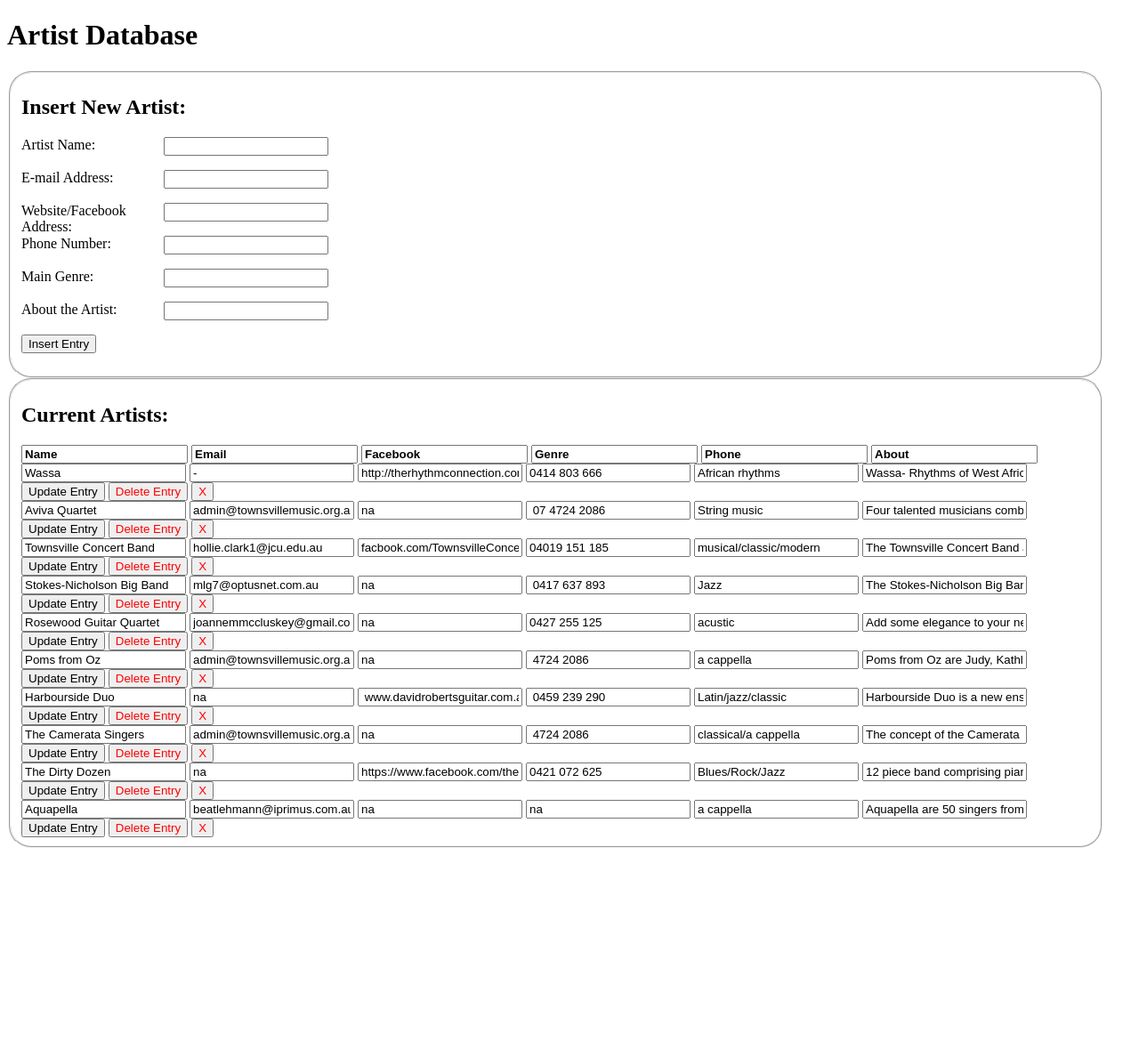
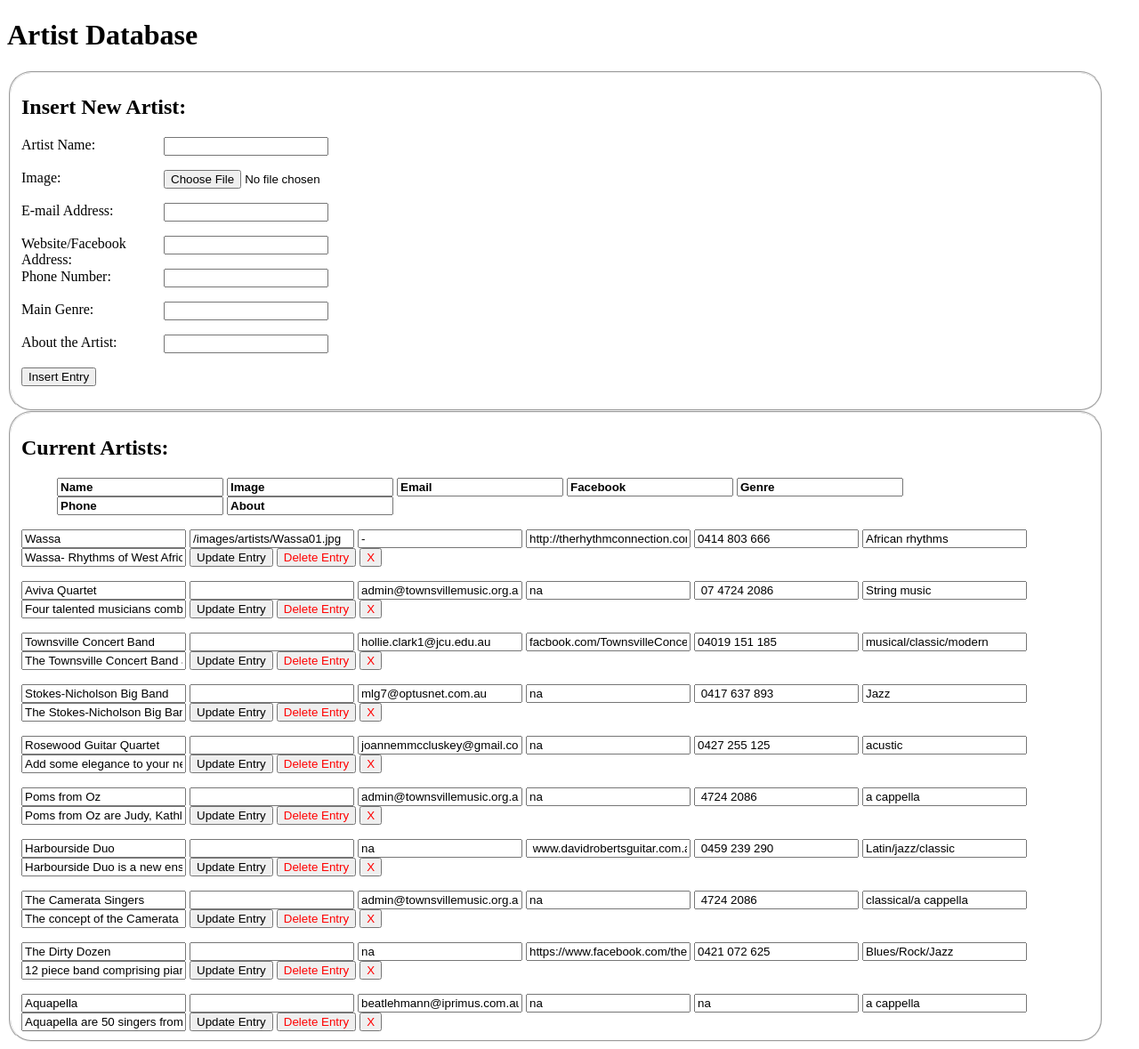
Before and after one commit to EthanHay/TeamUnicorn, a PHP site: page /artists.php in a window 1280 px wide. Shown: the whole page at 89% size. Before the commit the page ends 953 px from the top, so only its background shows below. Run offline with PHP 8.4, Linux system fonts and the light colour scheme; data comes from the database, SQL or seed files in the repository; both versions use the stored data as it was after the commit.

Commit message:
Current artists page added, plus more
added first attempt at insert new image to database and upload image
(currently not working)
currentartists page displays all artists currently in the database with
basic info and image only (only 1 artist with image in database
currently)

```diff
--- a/artists.php
+++ b/artists.php
@@ -17,6 +17,10 @@ include("dbconnect.php")
     <p>
       <label class="label" for="name">Artist Name: </label>
       <input type="text" name="name" id="name">
+    </p>
+    <p>
+      <label class="label" for="image">Image: </label>
+      <input type="file" name="image"  id="image">
     </p>
     <p>
       <label class="label"  for="email">E-mail Address: </label>
@@ -46,26 +50,33 @@ include("dbconnect.php")
 
 <fieldset class="subtleSet">
 <h2>Current Artists:</h2>
-<input type="text" value="Name" class="description"/> <input type="text" value="Email" class="description"/> <input type="text" value="Facebook" class="description"/>
-<input type="text" value="Genre" class="description"/> <input type="text" value="Phone" class="description"/> <input type="text" value="About" class="description"/>
-<?php
+<blockquote>
+  <p>
+    <input type="text" value="Name" class="description"/> <input type="text" value="Image" class="description"/>
+    <input type="text" value="Email" class="description"/> <input type="text" value="Facebook" class="description"/>
+    <input type="text" value="Genre" class="description"/> <input type="text" value="Phone" class="description"/>
+    <input type="text" value="About" class="description"/>
+    <?php
 // Display what's in the database at the moment.
 $sql = "SELECT * FROM artists";
 foreach ($dbh->query($sql) as $row)
 {
 ?>
 
+  </p>
+</blockquote>
 <form id="deleteForm" name="deleteForm" method="post" action="dbprocessartists.php">
-<?php
+  <?php
 
-	echo "<input type='text' name='name' value='$row[name]' /> <input type='text' name='email' value='$row[email]' />
-	<input type='text' name='facebook' value='$row[facebook]' /> <input type='text' name='phone' value='$row[phone]' />
-	<input type='text' name='genre' value='$row[genre]' /> <input type='text' name='about' value='$row[about]' />\n";
+	echo "<input type='text' name='name' value='$row[name]' /> <input type='text' name='image' value='$row[image]' />
+	<input type='text' name='email' value='$row[email]' /> <input type='text' name='facebook' value='$row[facebook]' />
+	<input type='text' name='phone' value='$row[phone]' /> <input type='text' name='genre' value='$row[genre]' />
+	<input type='text' name='about' value='$row[about]' />\n";
 	echo "<input type='hidden' name='id' value='$row[id]' />";
 ?>
-<input type="submit" name="submit" value="Update Entry" />
-<input type="submit" name="submit" value="Delete Entry" class="deleteButton">
-<input type="submit" name="submit" value="X" class="deleteButton">
+  <input type="submit" name="submit" value="Update Entry">
+  <input type="submit" name="submit" value="Delete Entry" class="deleteButton">
+  <input type="submit" name="submit" value="X" class="deleteButton">
 </form>
 <?php
 }
```
Also changed, not shown: currentartists.php (added, +26 -0 lines), dbprocessartists.php (+7 -7 lines), artistrecords.sqlite, images/artists/AVIVA-TREEcrop400.jpg (added), images/artists/Aquapella01.jpg (added), images/artists/AvivaLane.jpg (added), images/artists/Camerata.jpg (added), images/artists/Celtic-Fyre-Wall-with-Fire8.jpg (added), images/artists/CelticFyre800.jpg (added), images/artists/DD600400.png (added), images/artists/Harbourside.jpg (added), images/artists/Poms.jpg (added), images/artists/Rosewood01.jpg (added), images/artists/SNBB1.jpg (added), 3 more files.
